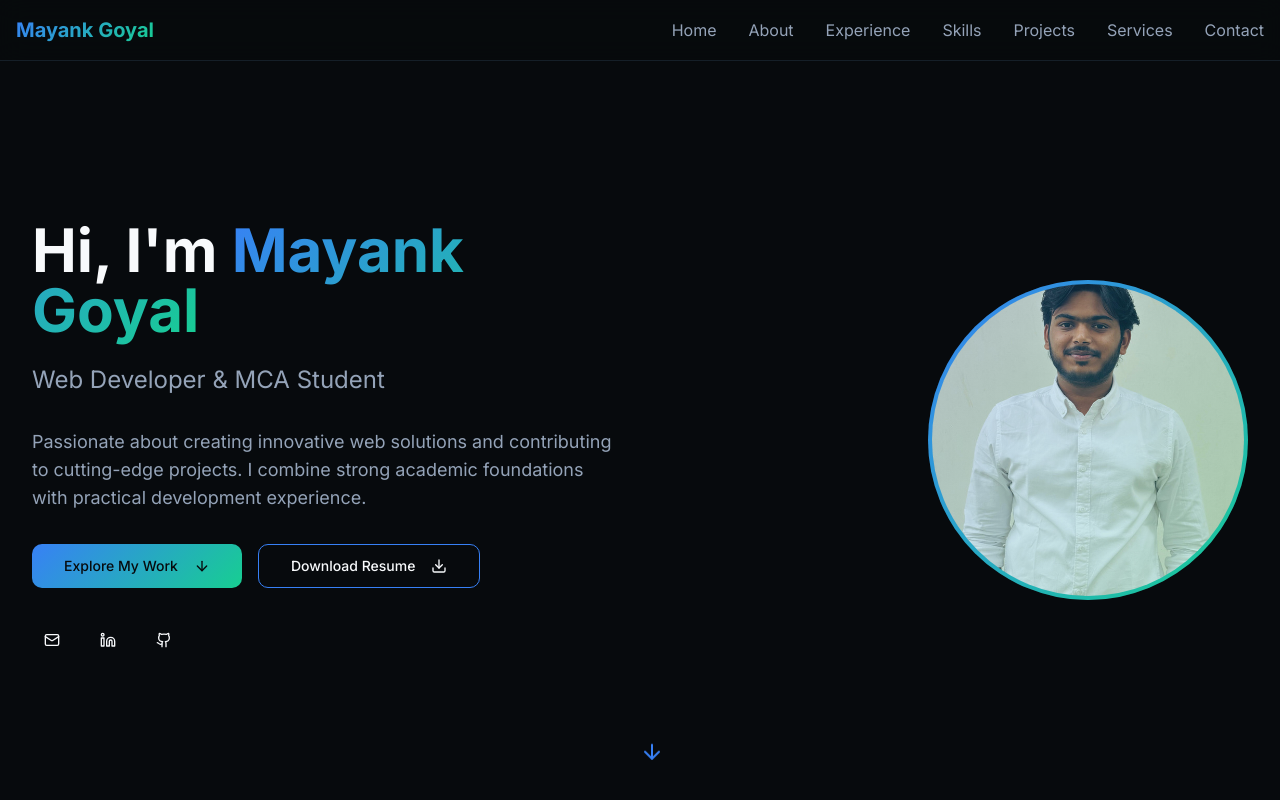
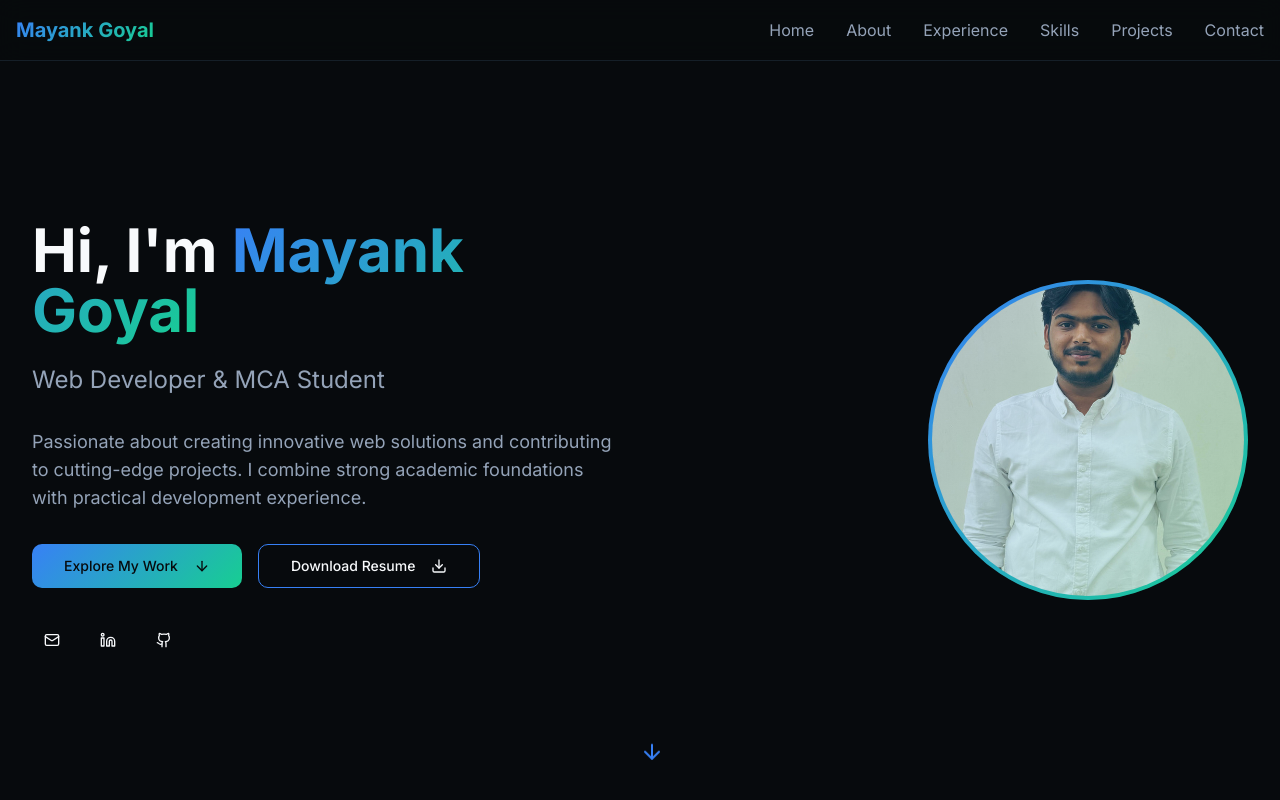
Before and after one commit to Mgoyal2711/mayankgoyal-portfolio, a React (Vite) app: page / in a window 1280 px wide. Shown: the top 800 px of the page. Built offline with nearby package versions, Linux system fonts and the light colour scheme.

Commit message:
Remove services from navbar
Remove the "Services" link from the navigation bar to align with the removal of the services section from the portfolio.

```diff
--- a/src/components/Header.tsx
+++ b/src/components/Header.tsx
@@ -11,7 +11,6 @@ const Header = () => {
     { href: '#experience', label: 'Experience' },
     { href: '#skills', label: 'Skills' },
     { href: '#projects', label: 'Projects' },
-    { href: '#services', label: 'Services' },
     { href: '#contact', label: 'Contact' },
   ];
 
```
